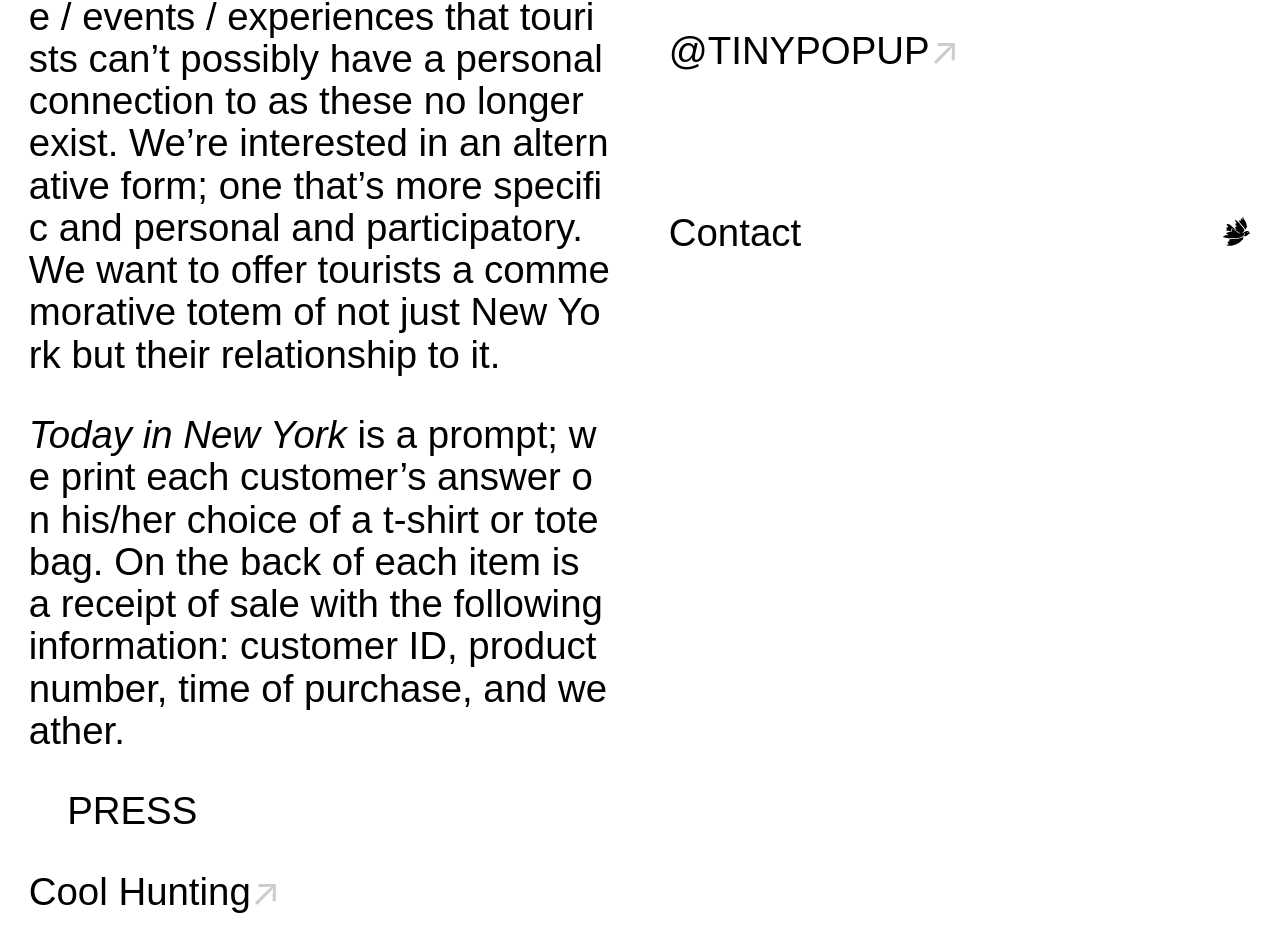
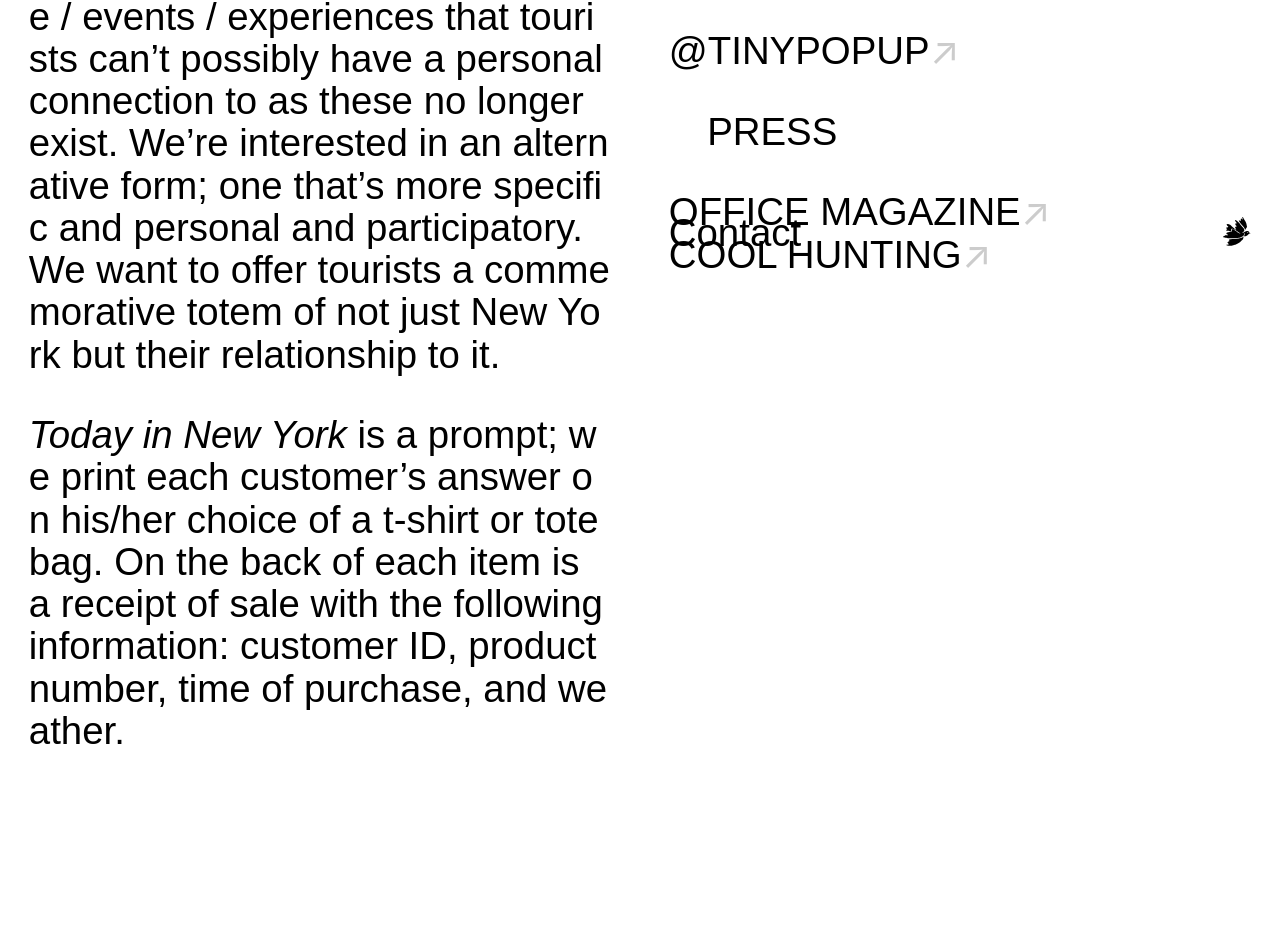
Before and after one commit to jckfa/tiny, a React (Create React App) app: page /about in a window 1280 px wide. Shown: the part 517-1468 px from the top of the page. After the commit the page ends 1384 px from the top, so only its background shows below. Built offline with nearby package versions, Linux system fonts and the light colour scheme.

Commit message:
add press link and relocate press section to basics

```diff
--- a/src/App.js
+++ b/src/App.js
@@ -16,6 +16,7 @@ import Gutters from  './components/utils/Gutters'
 
 const Main = styled(Flexlist)`
   flex-direction: column;
+  margin-bottom: 2em;
 
   ${media.m`
     flex-direction: row;
--- a/src/components/Basics.js
+++ b/src/components/Basics.js
@@ -3,6 +3,7 @@ import styled from 'styled-components'
 import { site } from './config/vars'
 import media from './utils/media'
 import Alert from './utils/Alert'
+import Heading from './utils/Heading'
 import Logo from './Logo'
 
 const Section = styled.section`
@@ -15,6 +16,10 @@ const Section = styled.section`
     border-top: none;
     padding-top: 0;
   `}
+`
+
+const List = styled.ul`
+  list-style: none;
 `
 
 const LogoShell = styled.div`
@@ -57,6 +62,18 @@ const Basics = () => (
       </a>
     </p>
 
+    <Heading>Press</Heading>
+
+    <List>
+      <li>
+        <a href="http://officemagazine.net/today-new-york" target="_blank" rel="noopener noreferrer">Office Magazine</a>
+      </li>
+
+      <li>
+        <a href="https://coolhunting.com/design/verdes-pop-up-shop/" target="_blank" rel="noopener noreferrer">Cool Hunting</a>
+      </li>
+    </List>
+
     <LogoShell><Logo/></LogoShell>
   </Section>
 )
--- a/src/components/pages/About.js
+++ b/src/components/pages/About.js
@@ -1,10 +1,4 @@
 import React from 'react'
-import Heading from '../utils/Heading'
-import styled from 'styled-components'
-
-const List = styled.ul`
-  list-style: none;
-`
 
 const About = () => (
   <main>
@@ -15,14 +9,6 @@ const About = () => (
     <p>
       <i>Today in New York</i> is a prompt; we print each customer’s answer on his/her choice of a t-shirt or tote bag. On the back of each item is a receipt of sale with the following information: customer ID, product number, time of purchase, and weather.
     </p>
-
-    <Heading>Press</Heading>
-
-    <List>
-      <li>
-        <a href="https://coolhunting.com/design/verdes-pop-up-shop/" target="_blank" rel="noopener noreferrer">Cool Hunting</a>
-      </li>
-    </List>
   </main>
 )
 
```
